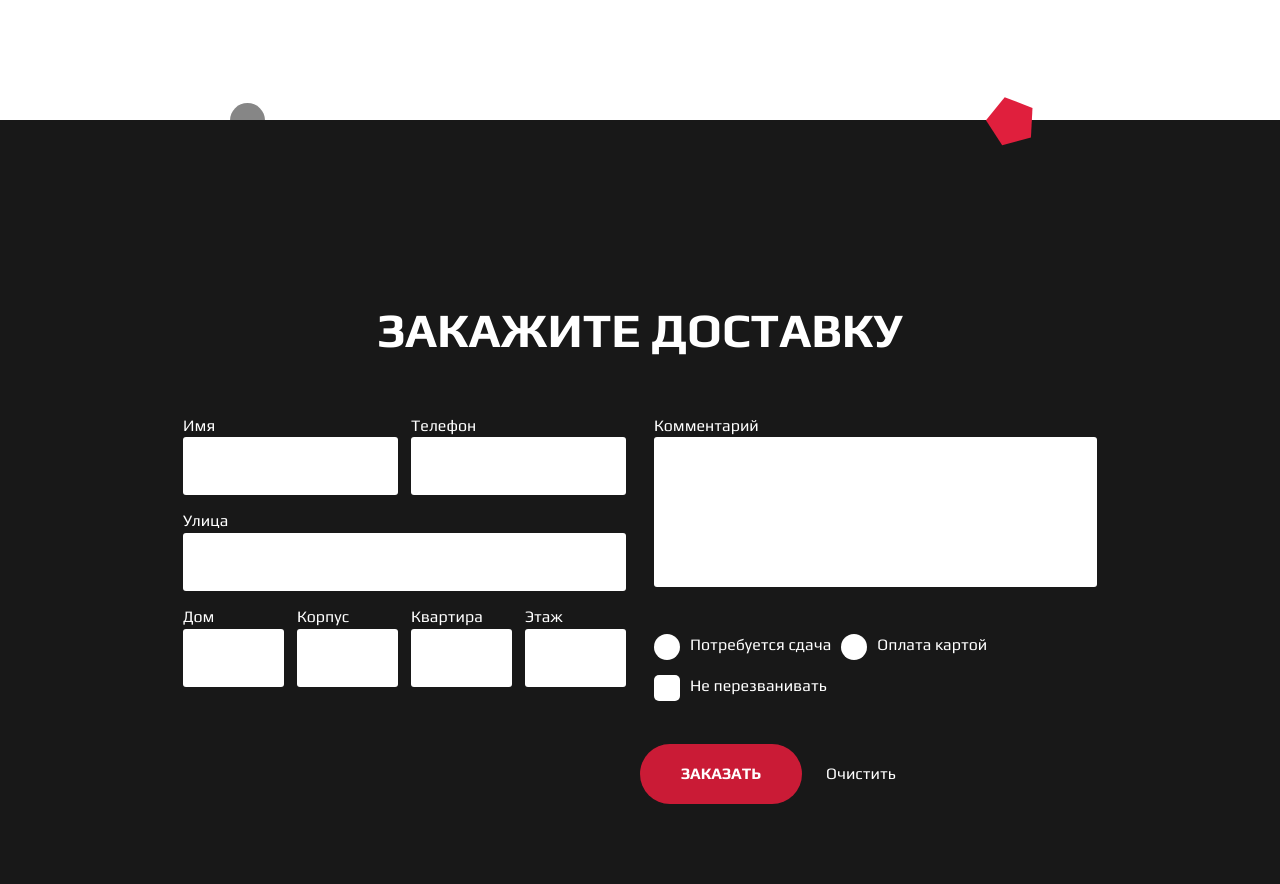
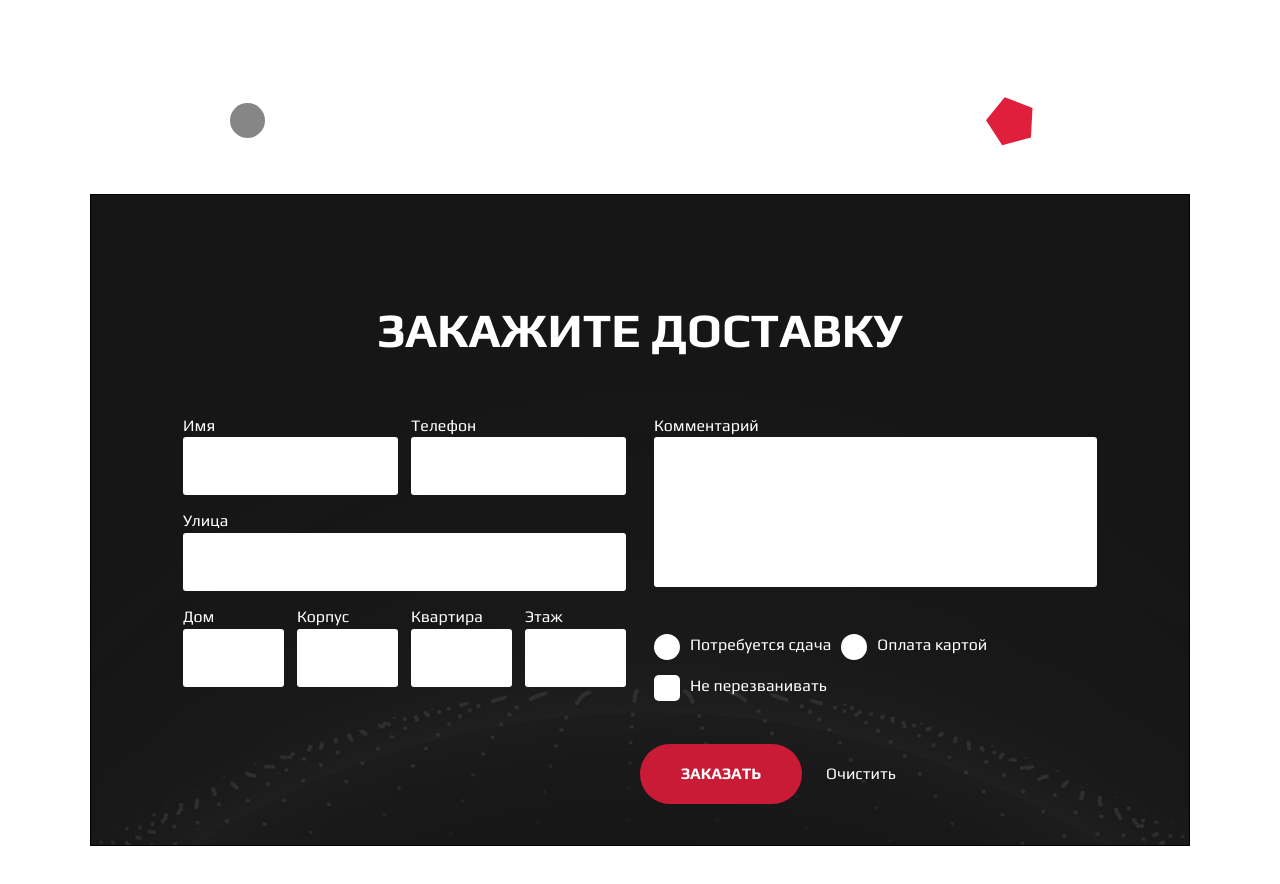
Before and after one commit to Daryasza/Daryasza.github.io, a plain HTML site: page html/index.html in a window 1280 px wide. Shown: the part 2280-3164 px from the top of the page. Drawn offline with nearby package versions, Linux system fonts and the light colour scheme.

Commit message:
added bg image to form section

```diff
--- a/css/components/section.scss
+++ b/css/components/section.scss
@@ -39,6 +39,7 @@
 }
 
 .section--form {
+  background: url(../img/form-section-bg.png) center center no-repeat;
 
   &::before {
     content: url("../img/add_icons/separator7-8.svg");
```
Also changed, not shown: css/main.css, img/form-section-bg.png (added).
